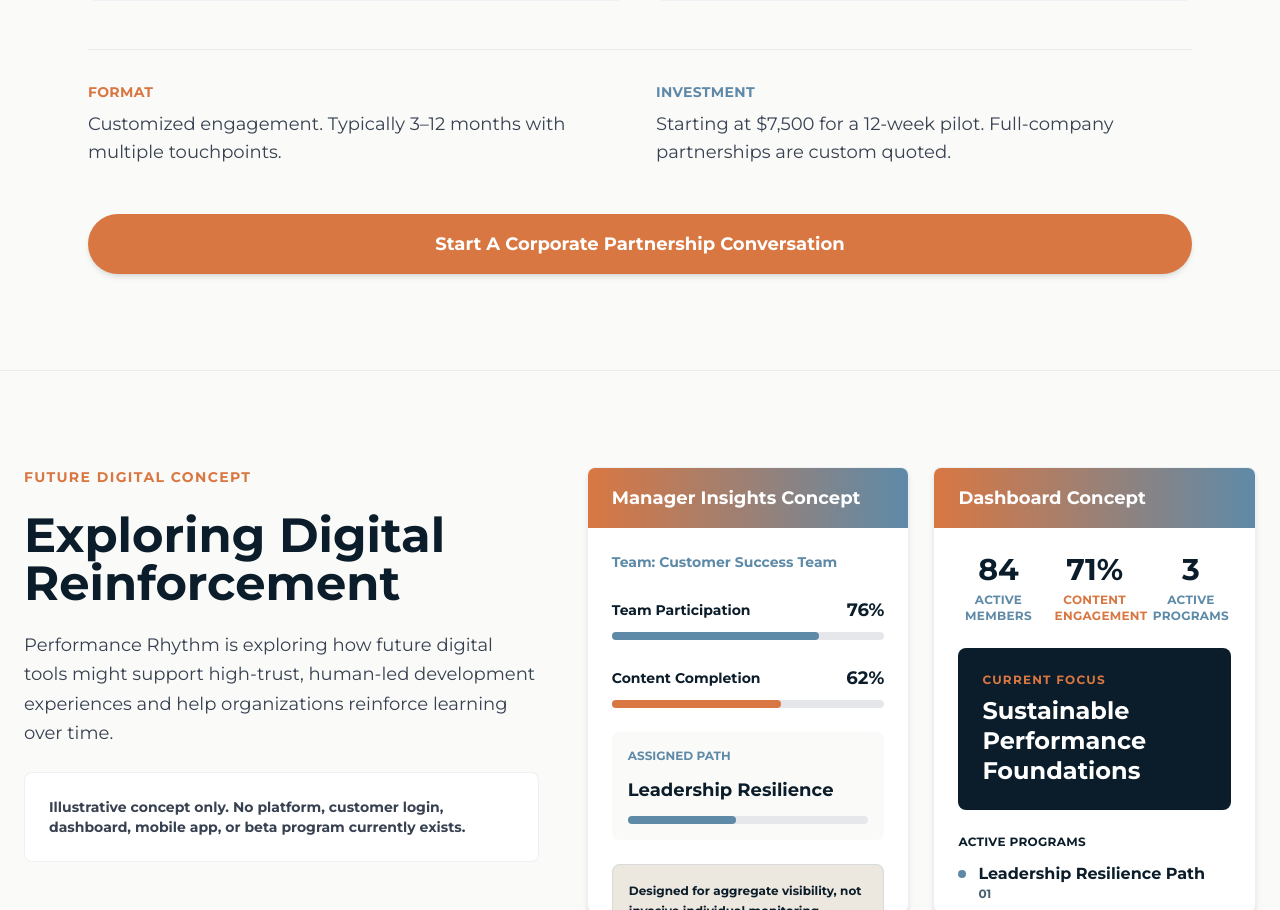
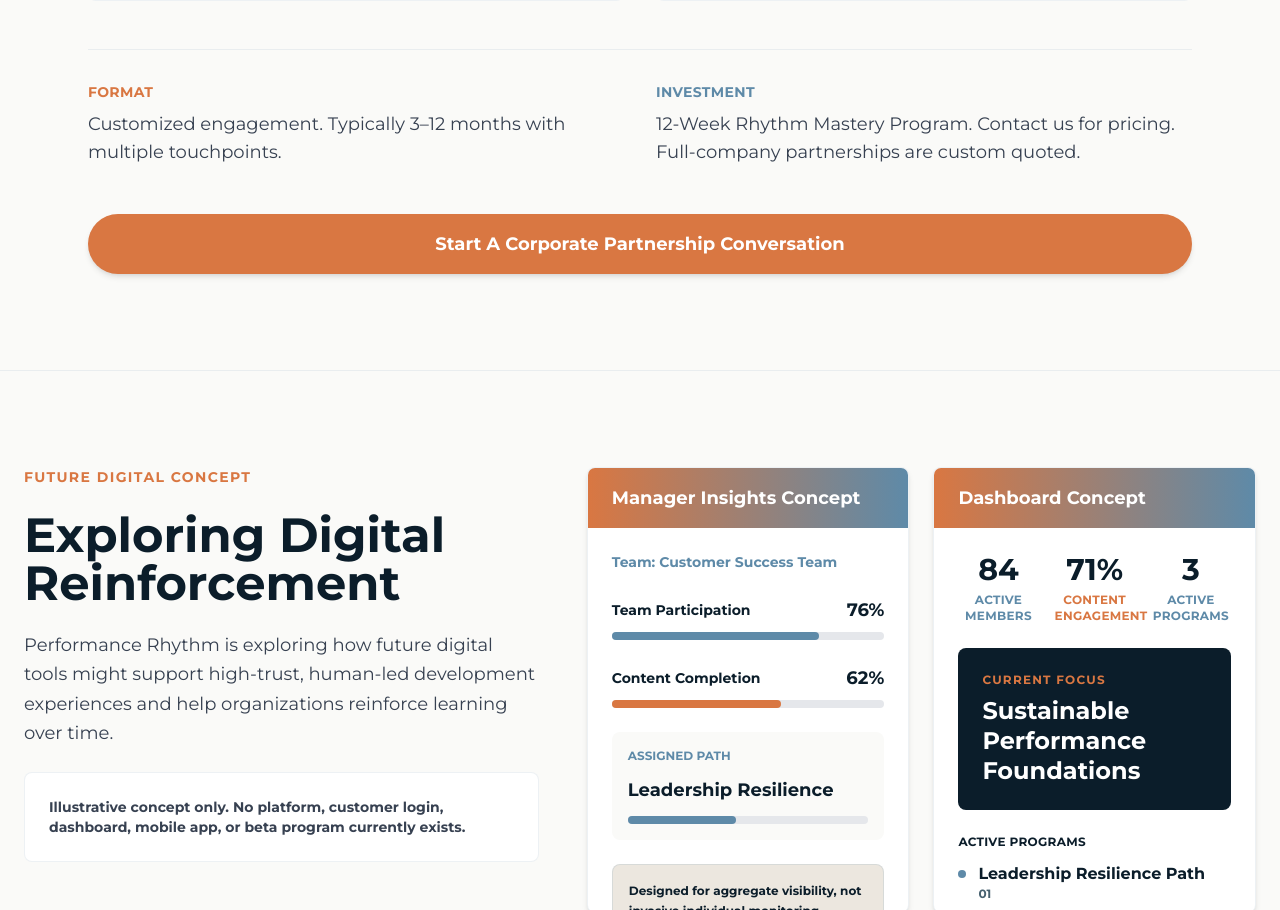
Before and after one commit to Performance-Rhythm/performance-rhythm-web, a Next.js app in the folder apps/web/: page /programs in a window 1280 px wide. Shown: the part 6227-7137 px from the top of the page. Built offline with nearby package versions, Linux system fonts and the light colour scheme; no server answers.

Commit message:
WEB-26: corporate investment line, no price

```diff
--- a/apps/web/content/programs.ts
+++ b/apps/web/content/programs.ts
@@ -229,7 +229,7 @@ export const PROGRAMS_CONTENT = {
     ],
 
     format: "Customized engagement. Typically 3–12 months with multiple touchpoints.",
-    investment: "Starting at $7,500 for a 12-week pilot. Full-company partnerships are custom quoted.",
+    investment: "12-Week Rhythm Mastery Program. Contact us for pricing. Full-company partnerships are custom quoted.",
     cta: "Start A Corporate Partnership Conversation"
   },
 
```
